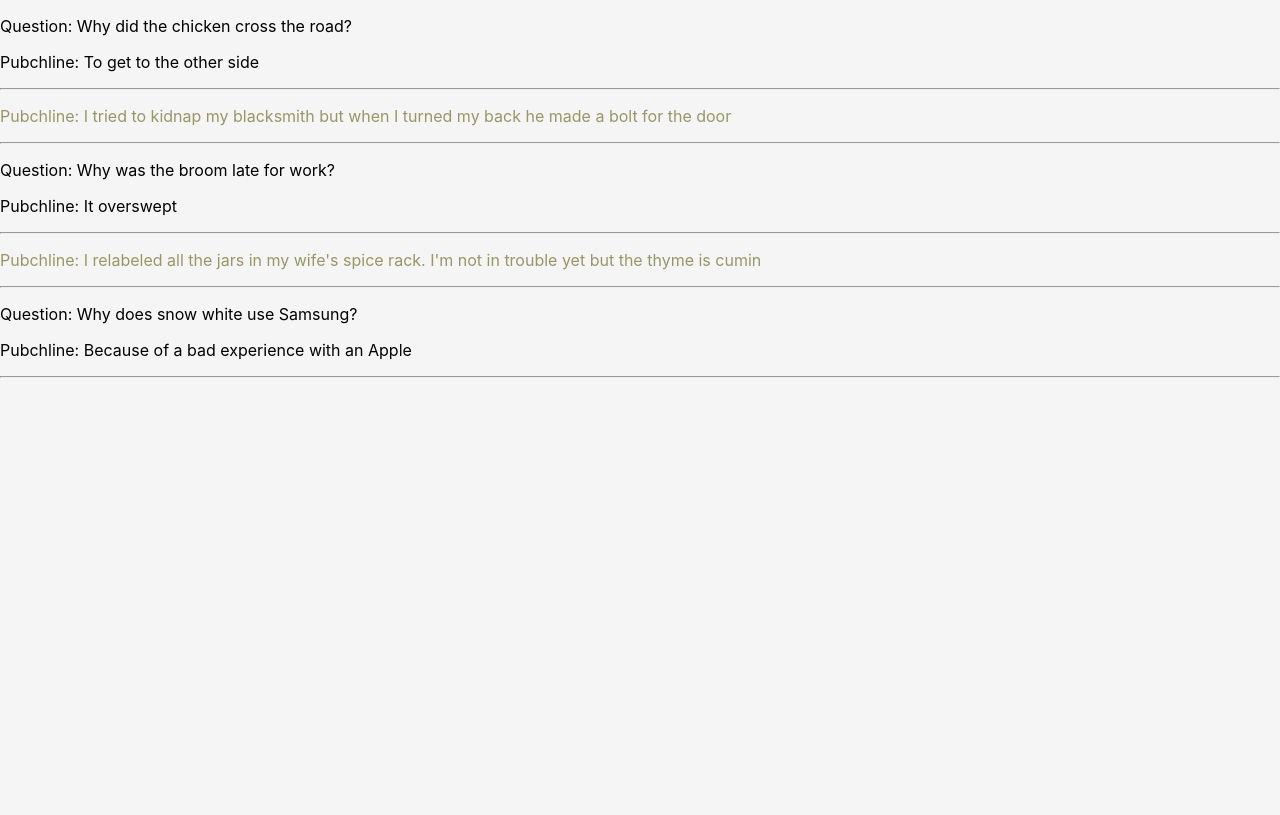
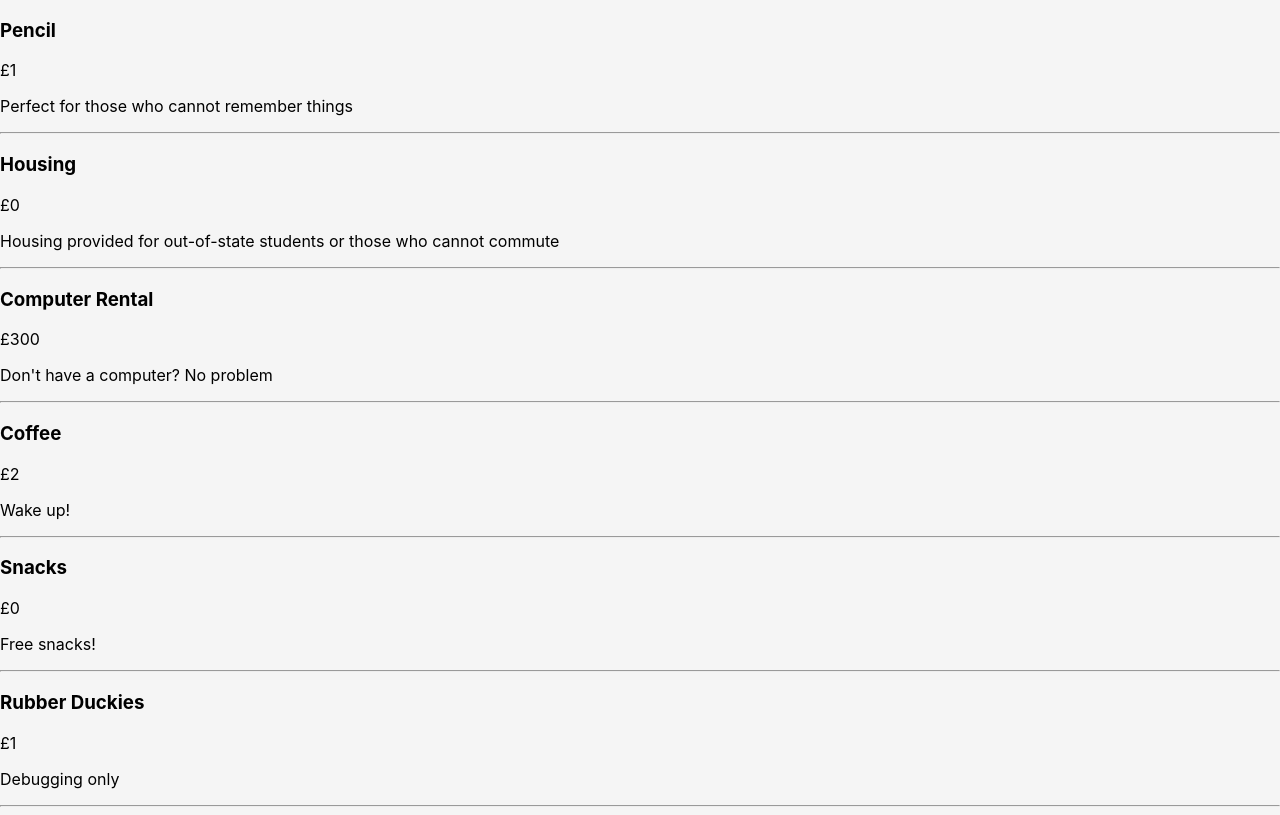
Before and after one commit to jepl-towquest/todo-app, a React (Create React App) app: page / in a window 1280 px wide. Built offline with nearby package versions, Linux system fonts and the light colour scheme.

Commit message:
Add all files from last 10% day

```diff
--- /dev/null
+++ b/src/AppProducts.js
@@ -0,0 +1,15 @@
+import React from 'react'
+import Product from './components/Product'
+import vschoolProducts from './data/vschoolProducts'
+
+function App() {
+  const productComponents = vschoolProducts.map(prod => <Product key={prod.id} name={prod.name} price={prod.price} description={prod.description} />)
+
+  return(
+    <div>
+      {productComponents}
+    </div>
+  )
+}
+
+export default App
--- /dev/null
+++ b/src/components/Product.js
@@ -0,0 +1,14 @@
+import React from 'react'
+
+function Product(props) {
+  return (
+    <div>
+      <h3>{props.name}</h3>
+      <p>£{props.price}</p>
+      <p>{props.description}</p>
+      <hr />
+    </div>
+  )
+}
+
+export default Product
--- /dev/null
+++ b/src/data/vschoolProducts.js
@@ -0,0 +1,40 @@
+const vschoolProducts = [
+  {
+    id: 1,
+    name: "Pencil",
+    price: 1,
+    description: "Perfect for those who cannot remember things"
+  },
+  {
+    id: 2,
+    name: "Housing",
+    price: 0,
+    description: "Housing provided for out-of-state students or those who cannot commute"
+  },
+  {
+    id: 3,
+    name: "Computer Rental",
+    price: 300,
+    description: "Don't have a computer? No problem"
+  },
+  {
+    id: 4,
+    name: "Coffee",
+    price: 2,
+    description: "Wake up!"
+  },
+  {
+    id: 5,
+    name: "Snacks",
+    price: 0,
+    description: "Free snacks!"
+  },
+  {
+    id: 6,
+    name: "Rubber Duckies",
+    price: 1,
+    description: "Debugging only"
+  }
+]
+
+export default vschoolProducts
--- a/src/index.js
+++ b/src/index.js
@@ -2,6 +2,7 @@ import React from 'react';
 import ReactDOM from 'react-dom';
 //import App from './App';
 import './index.css';
-import App from './AppJoke'
+//import App from './AppJoke'
+import App from './AppProducts'
 
 ReactDOM.render(<App />, document.getElementById('root'));
```
